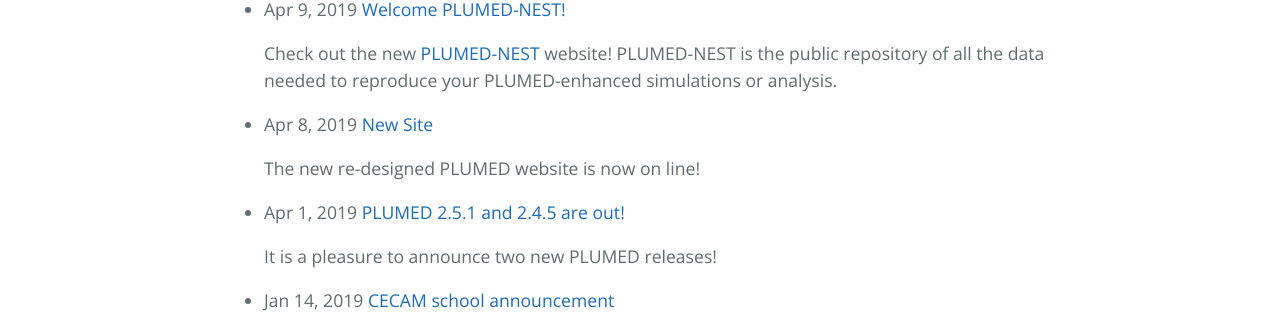
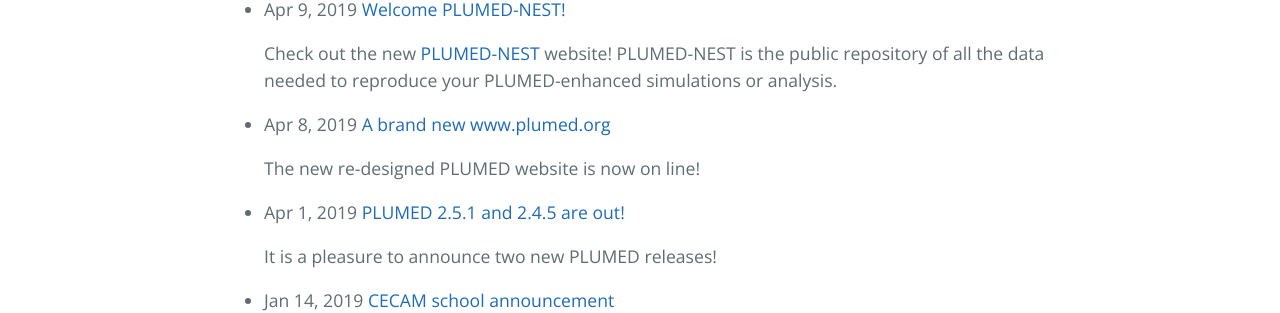
Before and after one commit to plumed/plumed.github.io, a Jekyll site: the page built from news.html, in a window 1280 px wide. Shown: the part 988-1301 px from the top of the page. Built offline with Jekyll 4.4.1, drawn with Linux system fonts in a browser that asks for light colours; comment, search, counter and statistics services are not loaded; the repository's description, which GitHub fills in, is left out.

Commit message:
Update 2019-04-08-new-site.md
new title

```diff
--- a/_posts/2019-04-08-new-site.md
+++ b/_posts/2019-04-08-new-site.md
@@ -1 +1,6 @@
+---
+title: A brand new www.plumed.org
+layout: default
+---
+
 The new re-designed PLUMED website is now on line!
```
